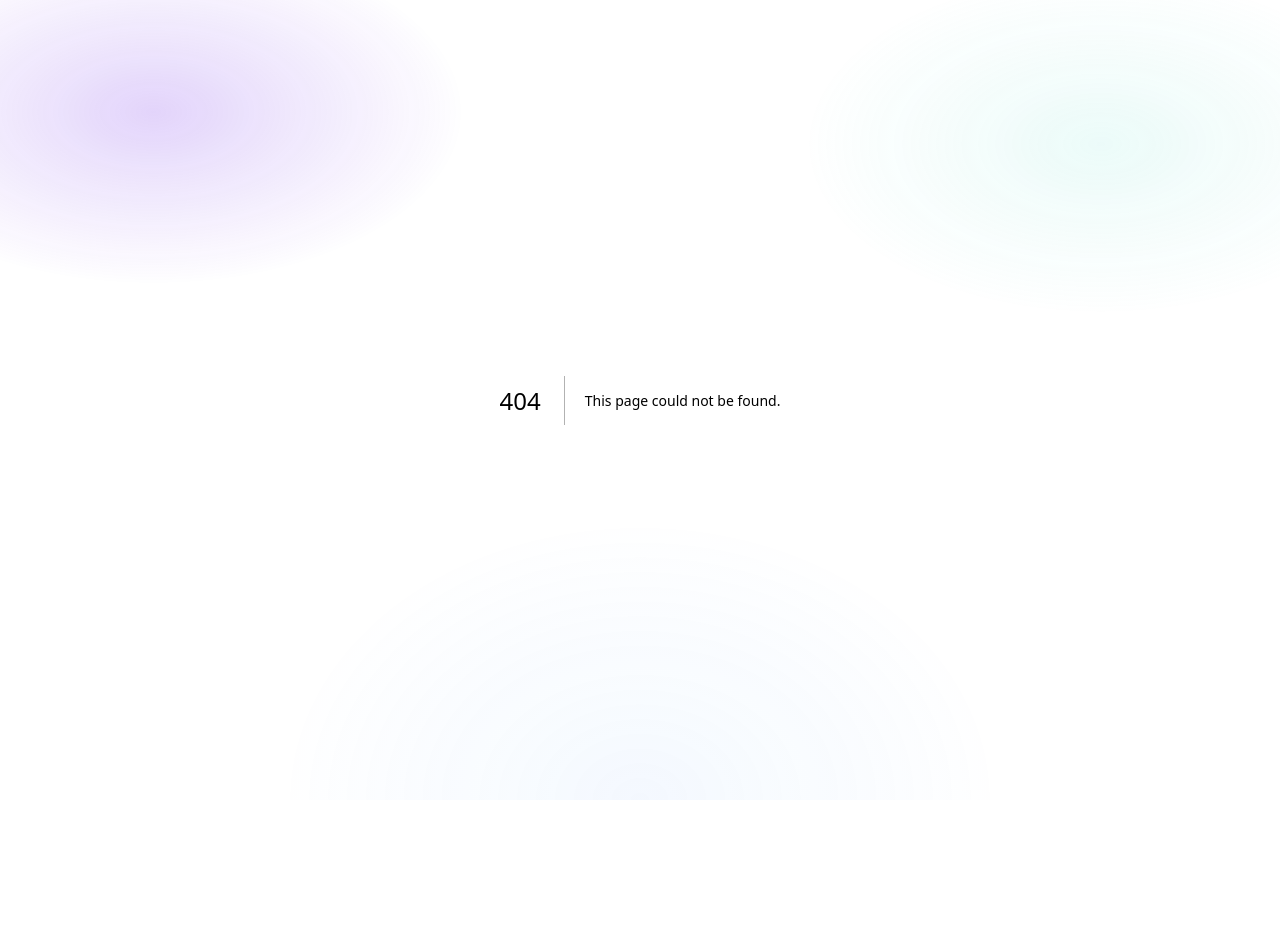
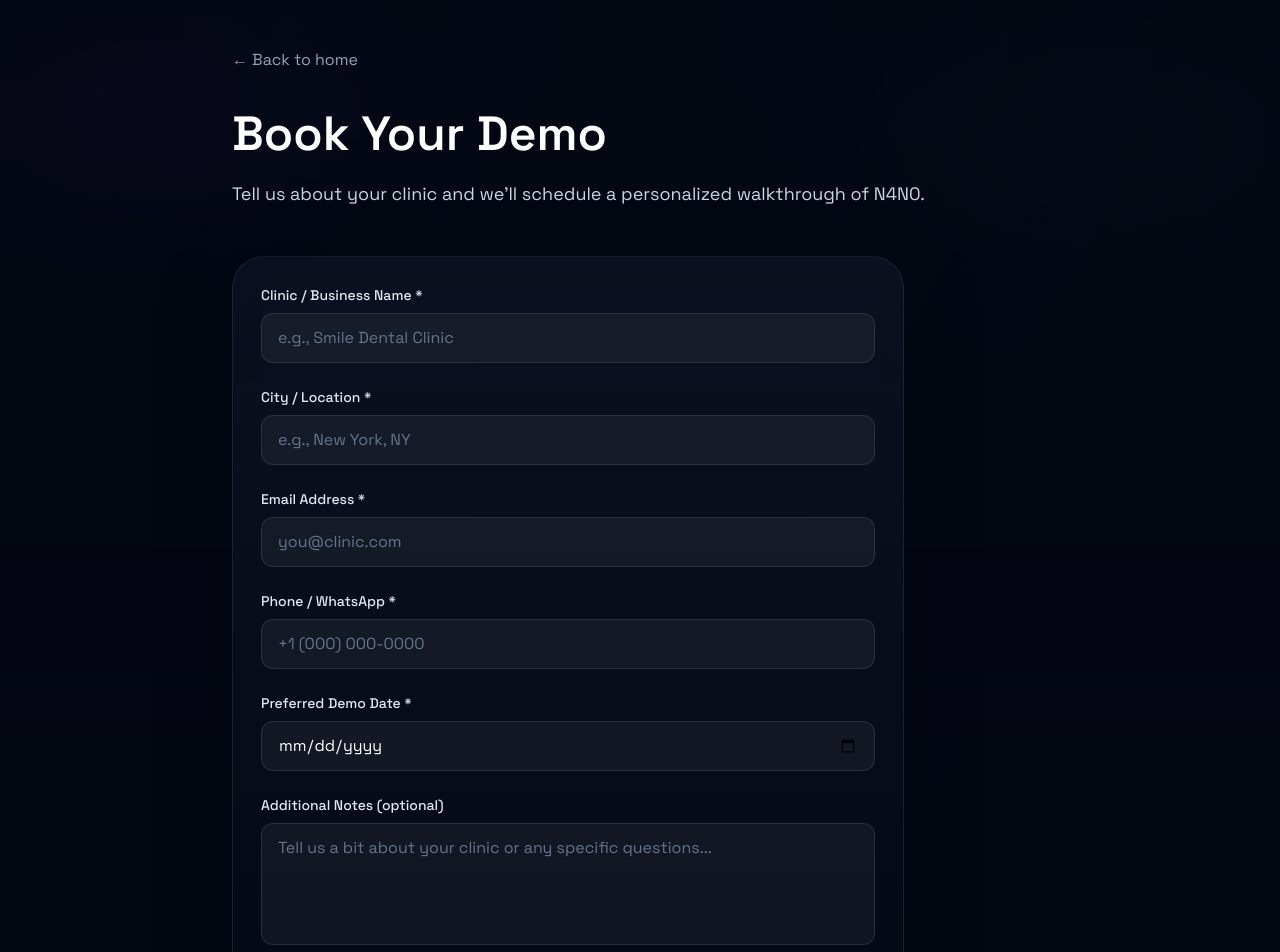
Before and after one commit to IOTJr/N4N0, a Next.js app: page /booking in a window 1280 px wide. Before the commit this address had no page. Shown: the top 952 px of the page. Before the commit the page ends 800 px from the top, so only its background shows below. Built offline with nearby package versions, Linux system fonts and the light colour scheme.

Commit message:
Add booking form page and link CTAs

```diff
--- /dev/null
+++ b/src/app/booking/page.tsx
@@ -0,0 +1,202 @@
+'use client';
+
+import { useState } from 'react';
+
+export default function BookingPage() {
+  const [submitted, setSubmitted] = useState(false);
+  const [loading, setLoading] = useState(false);
+  const [formData, setFormData] = useState({
+    clinicName: '',
+    location: '',
+    email: '',
+    phone: '',
+    preferredDate: '',
+    message: '',
+  });
+
+  const handleChange = (e: React.ChangeEvent<HTMLInputElement | HTMLTextAreaElement>) => {
+    const { name, value } = e.target;
+    setFormData((prev) => ({ ...prev, [name]: value }));
+  };
+
+  const handleSubmit = async (e: React.FormEvent) => {
+    e.preventDefault();
+    setLoading(true);
+
+    try {
+      // For now, log to console and show success
+      // In production, send to an API endpoint
+      console.log('Form submitted:', formData);
+      setSubmitted(true);
+      setFormData({
+        clinicName: '',
+        location: '',
+        email: '',
+        phone: '',
+        preferredDate: '',
+        message: '',
+      });
+
+      // Hide success message after 5 seconds
+      setTimeout(() => setSubmitted(false), 5000);
+    } catch (error) {
+      console.error('Error submitting form:', error);
+    } finally {
+      setLoading(false);
+    }
+  };
+
+  return (
+    <div className="site-shell min-h-screen text-slate-50">
+      <div className="container mx-auto max-w-4xl px-6 py-8 lg:px-10 lg:py-12">
+        {/* Back link */}
+        <a href="/" className="inline-flex items-center gap-2 text-slate-400 hover:text-white mb-8">
+          ← Back to home
+        </a>
+
+        {/* Header */}
+        <div className="mb-12">
+          <h1 className="text-5xl font-semibold leading-tight text-white mb-4">Book Your Demo</h1>
+          <p className="text-lg text-slate-300">
+            Tell us about your clinic and we'll schedule a personalized walkthrough of N4N0.
+          </p>
+        </div>
+
+        {/* Form */}
+        <form onSubmit={handleSubmit} className="section-shell max-w-2xl">
+          {submitted && (
+            <div className="mb-6 p-4 rounded-2xl border border-emerald-300/20 bg-emerald-300/10">
+              <p className="text-emerald-200 font-medium">✓ Thank you! We'll contact you soon.</p>
+            </div>
+          )}
+
+          <div className="space-y-6">
+            {/* Clinic Name */}
+            <div>
+              <label htmlFor="clinicName" className="block text-sm font-medium text-slate-200 mb-2">
+                Clinic / Business Name *
+              </label>
+              <input
+                type="text"
+                id="clinicName"
+                name="clinicName"
+                value={formData.clinicName}
+                onChange={handleChange}
+                required
+                className="w-full px-4 py-3 rounded-xl bg-white/5 border border-white/10 text-white placeholder-slate-500 focus:outline-none focus:border-cyan-300/50 focus:ring-1 focus:ring-cyan-300/30"
+                placeholder="e.g., Smile Dental Clinic"
+              />
+            </div>
+
+            {/* Location */}
+            <div>
+              <label htmlFor="location" className="block text-sm font-medium text-slate-200 mb-2">
+                City / Location *
+              </label>
+              <input
+                type="text"
+                id="location"
+                name="location"
+                value={formData.location}
+                onChange={handleChange}
+                required
+                className="w-full px-4 py-3 rounded-xl bg-white/5 border border-white/10 text-white placeholder-slate-500 focus:outline-none focus:border-cyan-300/50 focus:ring-1 focus:ring-cyan-300/30"
+                placeholder="e.g., New York, NY"
+              />
+            </div>
+
+            {/* Email */}
+            <div>
+              <label htmlFor="email" className="block text-sm font-medium text-slate-200 mb-2">
+                Email Address *
+              </label>
+              <input
+                type="email"
+                id="email"
+                name="email"
+                value={formData.email}
+                onChange={handleChange}
+                required
+                className="w-full px-4 py-3 rounded-xl bg-white/5 border border-white/10 text-white placeholder-slate-500 focus:outline-none focus:border-cyan-300/50 focus:ring-1 focus:ring-cyan-300/30"
+                placeholder="you@clinic.com"
+              />
+            </div>
+
+            {/* Phone */}
+            <div>
+              <label htmlFor="phone" className="block text-sm font-medium text-slate-200 mb-2">
+                Phone / WhatsApp *
+              </label>
+              <input
+                type="tel"
+                id="phone"
+                name="phone"
+                value={formData.phone}
+                onChange={handleChange}
+                required
+                className="w-full px-4 py-3 rounded-xl bg-white/5 border border-white/10 text-white placeholder-slate-500 focus:outline-none focus:border-cyan-300/50 focus:ring-1 focus:ring-cyan-300/30"
+                placeholder="+1 (000) 000-0000"
+              />
+            </div>
+
+            {/* Preferred Date */}
+            <div>
+              <label htmlFor="preferredDate" className="block text-sm font-medium text-slate-200 mb-2">
+                Preferred Demo Date *
+              </label>
+              <input
+                type="date"
+                id="preferredDate"
+                name="preferredDate"
+                value={formData.preferredDate}
+                onChange={handleChange}
+                required
+                className="w-full px-4 py-3 rounded-xl bg-white/5 border border-white/10 text-white focus:outline-none focus:border-cyan-300/50 focus:ring-1 focus:ring-cyan-300/30"
+              />
+            </div>
+
+            {/* Message */}
+            <div>
+              <label htmlFor="message" className="block text-sm font-medium text-slate-200 mb-2">
+                Additional Notes (optional)
+              </label>
+              <textarea
+                id="message"
+                name="message"
+                value={formData.message}
+                onChange={handleChange}
+                rows={4}
+                className="w-full px-4 py-3 rounded-xl bg-white/5 border border-white/10 text-white placeholder-slate-500 focus:outline-none focus:border-cyan-300/50 focus:ring-1 focus:ring-cyan-300/30 resize-none"
+                placeholder="Tell us a bit about your clinic or any specific questions..."
+              />
+            </div>
+
+            {/* Submit Button */}
+            <div className="flex gap-3 pt-4">
+              <button
+                type="submit"
+                disabled={loading}
+                className="button button-primary disabled:opacity-50 disabled:cursor-not-allowed"
+              >
+                {loading ? 'Submitting...' : 'Request Demo'}
+              </button>
+              <a href="/" className="button button-secondary">
+                Cancel
+              </a>
+            </div>
+          </div>
+
+          {/* Footer text */}
+          <div className="mt-8 pt-6 border-t border-white/8">
+            <p className="text-sm text-slate-400">
+              We typically respond within 24 hours. Questions? Email us at{' '}
+              <a href="mailto:hello@yourdomain.com" className="text-cyan-300 hover:text-cyan-200">
+                hello@yourdomain.com
+              </a>
+            </p>
+          </div>
+        </form>
+      </div>
+    </div>
+  );
+}
--- a/src/app/page.tsx
+++ b/src/app/page.tsx
@@ -72,10 +72,10 @@ export default function Home() {
           <nav className="hidden items-center gap-2 md:flex">
             <a href="#services" className="nav-link">Services</a>
             <a href="#process" className="nav-link">Process</a>
-            <a href="#contact" className="nav-link">Contact</a>
+            <a href="/booking" className="nav-link">Demo</a>
           </nav>
 
-          <a href="#contact" className="button button-primary">Book a demo</a>
+          <a href="/booking" className="button button-primary">Book a demo</a>
         </header>
 
         <main id="top" className="grid gap-10 lg:grid-cols-[1.1fr_0.9fr] lg:items-center">
@@ -91,7 +91,7 @@ export default function Home() {
             </div>
 
             <div className="flex flex-wrap items-center gap-4">
-              <a href="#contact" className="button button-primary">Get a free audit</a>
+              <a href="/booking" className="button button-primary">Get a free audit</a>
               <a href="#process" className="button button-secondary">See the workflow</a>
             </div>
 
@@ -237,7 +237,7 @@ export default function Home() {
             </div>
 
             <div className="mt-6 flex flex-wrap gap-3">
-              <a href="#top" className="button button-primary">Back to top</a>
+              <a href="/booking" className="button button-primary">Book a demo</a>
               <a href="#services" className="button button-secondary">Review services</a>
             </div>
           </article>
```
